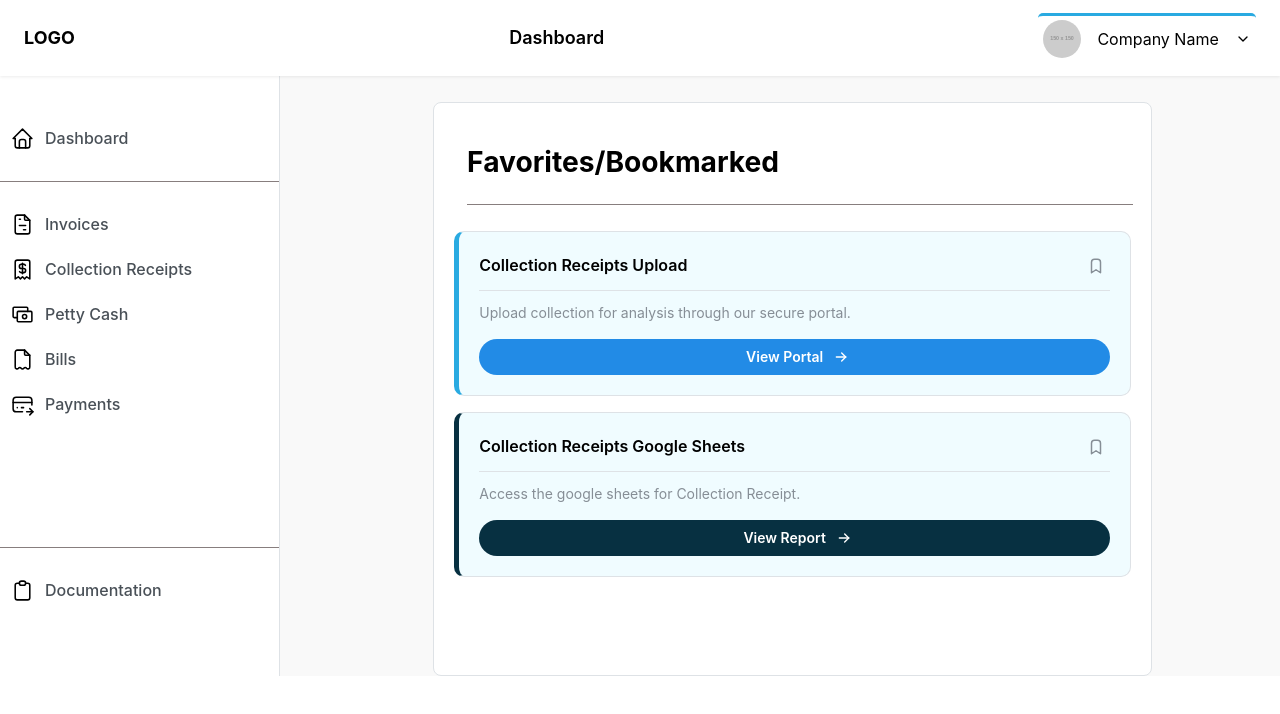
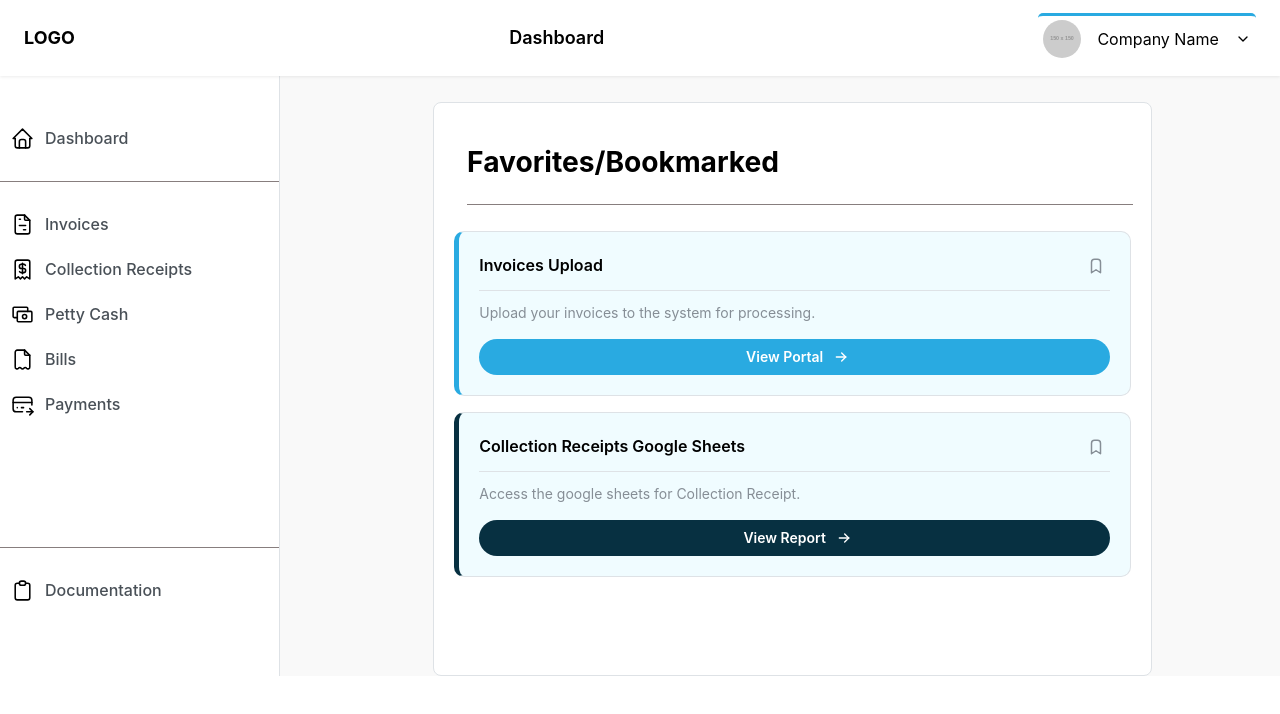
Before and after one commit to CSIhelp/Stewrd_CalamansiPie, a React (Vite) app in the folder John/: page / in a window 1280 px wide. Shown: the top 714 px of the page. Built offline with nearby package versions, Linux system fonts and the light colour scheme.

Commit message:
Made Reusable Components for "New Item "

```diff
--- /dev/null
+++ b/John/src/components/NewItemCard/NewItemCard.css
@@ -0,0 +1,6 @@
+.NewItemCard {
+    border-left: #29AAE1 solid 5px;
+    border-radius: 10px;
+    background-color: #F0FCFF;
+    margin-bottom: 2vh;
+}
--- /dev/null
+++ b/John/src/components/NewItemCard/NewItemCard.tsx
@@ -0,0 +1,50 @@
+import { Card, Text, Group, Button, Divider, ActionIcon } from '@mantine/core';
+import { IconArrowRight, IconBookmark } from '@tabler/icons-react';
+import type { FC } from 'react';
+import './NewItemCard.css';
+
+interface NewItemCardProps {
+  title: string;
+  description: string;
+  buttonText: string;
+  buttonLink: string;
+}
+
+const NewItemCard: FC<NewItemCardProps> = ({
+  title,
+  description,
+  buttonText,
+  buttonLink
+}) => {
+  return (
+    <Card withBorder radius="md" p="lg" className="NewItemCard">
+      <Group justify="space-between" mb="xs">
+        <Text fw={600}>{title}</Text>
+        <ActionIcon variant="subtle" color="gray">
+          <IconBookmark size={18} />
+        </ActionIcon>
+      </Group>
+
+      <Divider mb="sm" />
+
+      <Text size="sm" c="dimmed" mb="md">
+        {description}
+      </Text>
+
+      <Button
+        component="a"
+        href={buttonLink}
+        target="_blank"
+        rel="noopener noreferrer"
+        variant="filled"
+        color="#29AAE1"
+        rightSection={<IconArrowRight size={16} />}
+        radius="xl"
+      >
+        {buttonText}
+      </Button>
+    </Card>
+  );
+};
+
+export default NewItemCard;
--- a/John/src/pages/Dashboard/Dashboard.tsx
+++ b/John/src/pages/Dashboard/Dashboard.tsx
@@ -4,6 +4,7 @@ import { Card, Text, Group, Button, Divider, ActionIcon } from '@mantine/core';
 import { IconArrowRight, IconBookmark } from '@tabler/icons-react';
 import { SideNavBar } from '../../components/SideNav/SideNavBar'
 import './Dashboard.css';
+import NewItemCard from '../../components/NewItemCard/NewItemCard';
 function Dashboard() {
 
 
@@ -19,30 +20,14 @@ function Dashboard() {
 <Group  className='DashboardTitleCard'>
     <h1>Favorites/Bookmarked</h1>
     </Group>
-{/* Favorite Item card 1 */}
-<Card withBorder radius="md" p="lg" className= "FavoriteCard">
-      <Group justify="space-between" mb="xs" >
-        <Text fw={600}>Collection Receipts Upload</Text>
-        <ActionIcon variant="subtle" color="gray">
-          <IconBookmark size={18} />
-        </ActionIcon>
-      </Group>
 
-      <Divider mb="sm" />
-
-      <Text size="sm" c="dimmed" mb="md">
-        Upload collection for analysis through our secure portal.
-      </Text>
-
-      <Button
-        variant="filled"
-        color="blue"
-        rightSection={<IconArrowRight size={16} />}
-        radius="xl"
-      >
-        View Portal
-      </Button>
-      </Card>
+{/* Favorite Item card 1 Reusable */}
+<NewItemCard
+    title="Invoices Upload"
+    description="Upload your invoices to the system for processing."
+    buttonText="View Portal"
+    buttonLink="https://example.com/invoices-upload"
+/>
 
          {/* Favorite Item card 2 */}
       <Card withBorder radius="md" p="lg" className= "FavoriteCard1">
```
